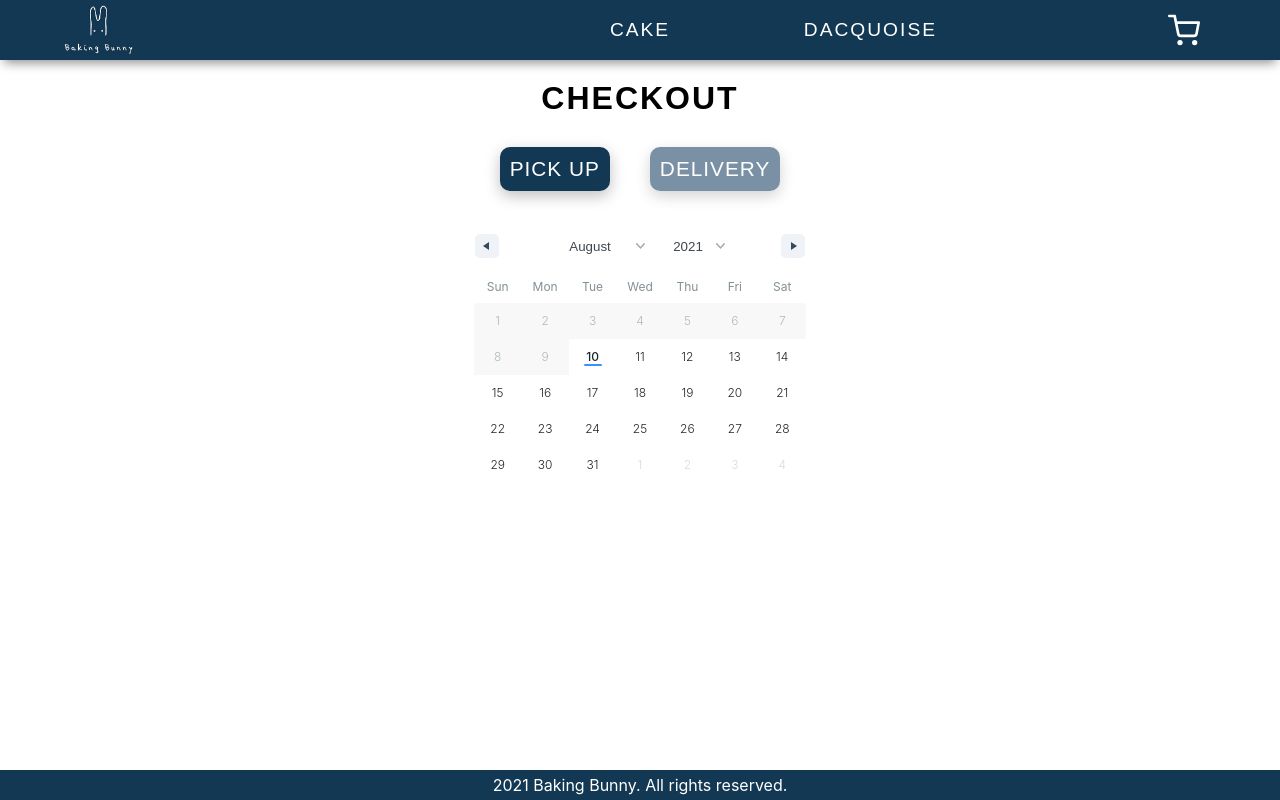
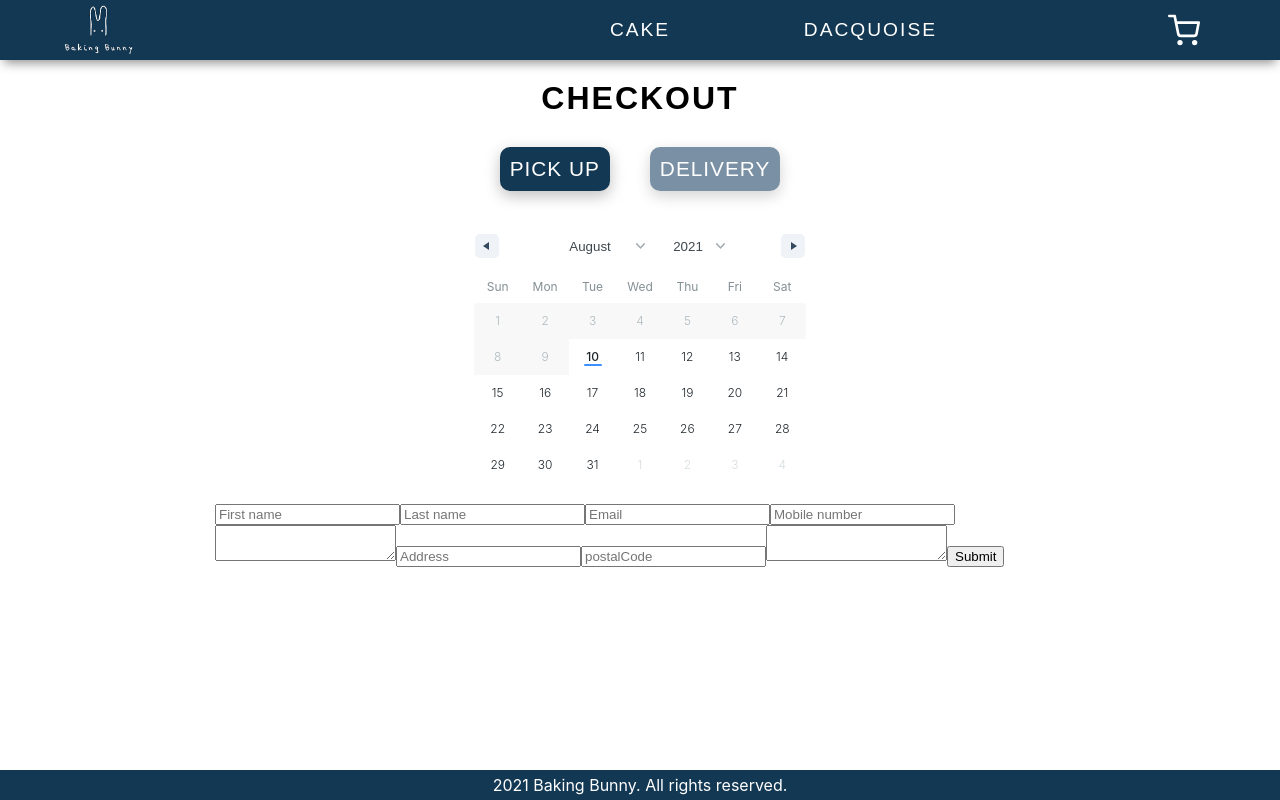
Before and after one commit to BakingBunny/web-baking-bunny, a React (Create React App) app: page /checkout in a window 1280 px wide. Built offline with nearby package versions, Linux system fonts and the light colour scheme; the HTML template or start-up script is replaced by a standard one; a web font is replaced by a local one.

Commit message:
Added React-Hook-Form

```diff
--- a/package.json
+++ b/package.json
@@ -20,6 +20,7 @@
     "react-date-range": "^1.3.0",
     "react-dates": "^21.8.0",
     "react-dom": "^17.0.2",
+    "react-hook-form": "^7.11.1",
     "react-icons": "^4.2.0",
     "react-moment": "^1.1.1",
     "react-redux": "^7.2.0",
--- a/src/component/CheckOutPage/CheckoutPageElements.tsx
+++ b/src/component/CheckOutPage/CheckoutPageElements.tsx
@@ -49,6 +49,7 @@ export const DeliveryBtnWrapper = styled.div`
   display: flex;
   justify-content: space-between;
   margin: auto;
+  overflow: hidden;
 `;
 
 export const DeliveryOptionBtn = styled.button<BtnProps>`
@@ -88,7 +89,7 @@ export const DeliveryRequirement = styled.div`
   flex-direction: column;
   /* justify-content: space-between; */
   margin: auto;
-  /* height: 76px; */
+  height: 76px;
   /* padding: 20px 0; */
   /* padding: 0 20px; */
 
--- /dev/null
+++ b/src/component/CheckOutPage/ClientInformation.tsx
@@ -0,0 +1,53 @@
+import React from 'react';
+import { useForm } from 'react-hook-form';
+
+interface Props {}
+
+export const ClientInformation = (props: Props) => {
+  const {
+    register,
+    handleSubmit,
+    formState: { errors },
+  } = useForm();
+  const onSubmit = (data: any) => console.log(data);
+  console.log(errors);
+
+  return (
+    <form onSubmit={handleSubmit(onSubmit)}>
+      <input
+        type='text'
+        placeholder='First name'
+        {...register('First name', { required: true, maxLength: 80 })}
+      />
+      <input
+        type='text'
+        placeholder='Last name'
+        {...register('Last name', { required: true, maxLength: 100 })}
+      />
+      <input
+        type='text'
+        placeholder='Email'
+        {...register('Email', { required: true, pattern: /^\S+@\S+$/i })}
+      />
+      <input
+        type='tel'
+        placeholder='Mobile number'
+        {...register('Mobile number', {
+          required: true,
+          minLength: 6,
+          maxLength: 12,
+        })}
+      />
+      <textarea {...register('Allergy', {})} />
+      <input type='text' placeholder='Address' {...register('Address', {})} />
+      <input
+        type='text'
+        placeholder='postalCode'
+        {...register('postalCode', {})}
+      />
+      <textarea {...register('comment', {})} />
+
+      <input type='submit' />
+    </form>
+  );
+};
--- a/src/component/CheckOutPage/index.tsx
+++ b/src/component/CheckOutPage/index.tsx
@@ -1,7 +1,8 @@
 import React from 'react';
 import { Container, Title } from './CheckoutPageElements';
+import { DeliveryOption } from './DeliveryOption';
 import { Dates } from './Dates';
-import { DeliveryOption } from './DeliveryOption';
+import { ClientInformation } from './ClientInformation';
 
 interface Props {}
 
@@ -11,6 +12,7 @@ export const CheckOut = (props: Props) => {
       <Title>Checkout</Title>
       <DeliveryOption />
       <Dates />
+      <ClientInformation />
     </Container>
   );
 };
```
Also changed, not shown: 2 other files (tests, documents, lock files or other folders).
